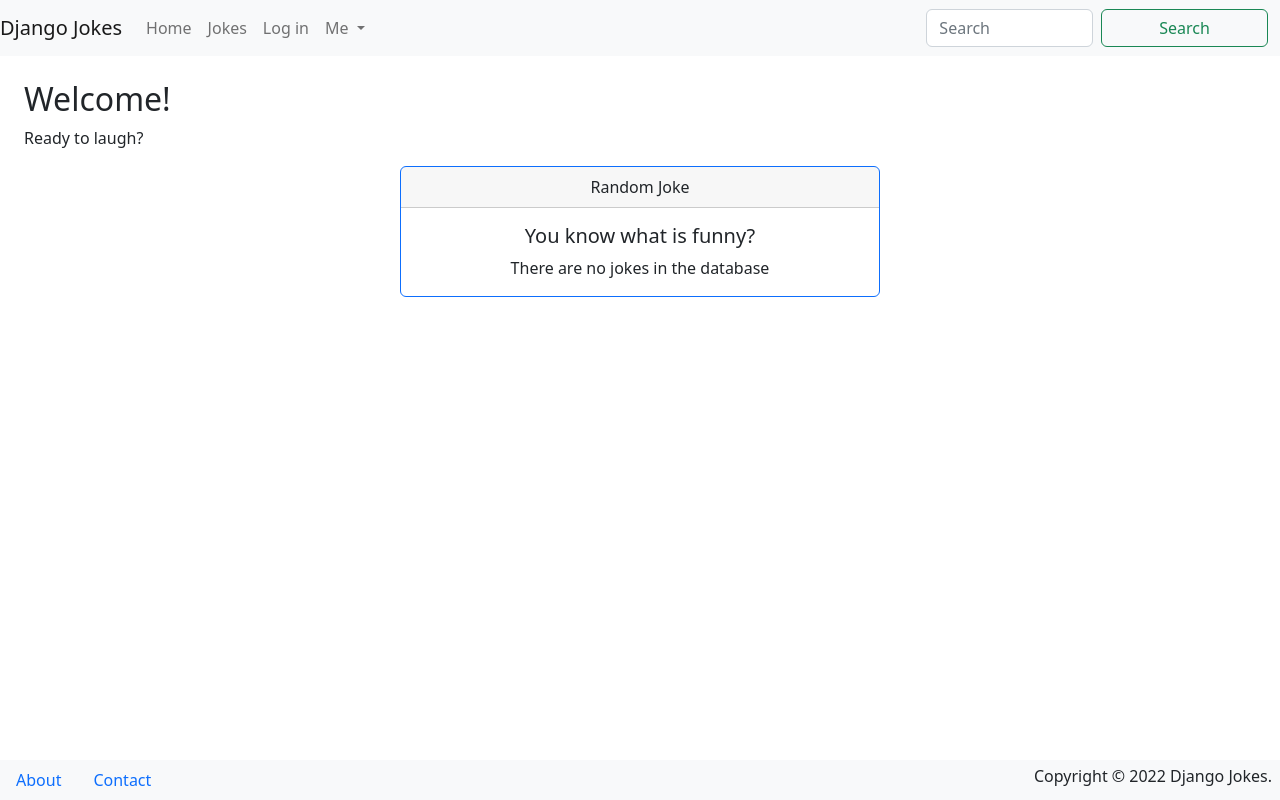
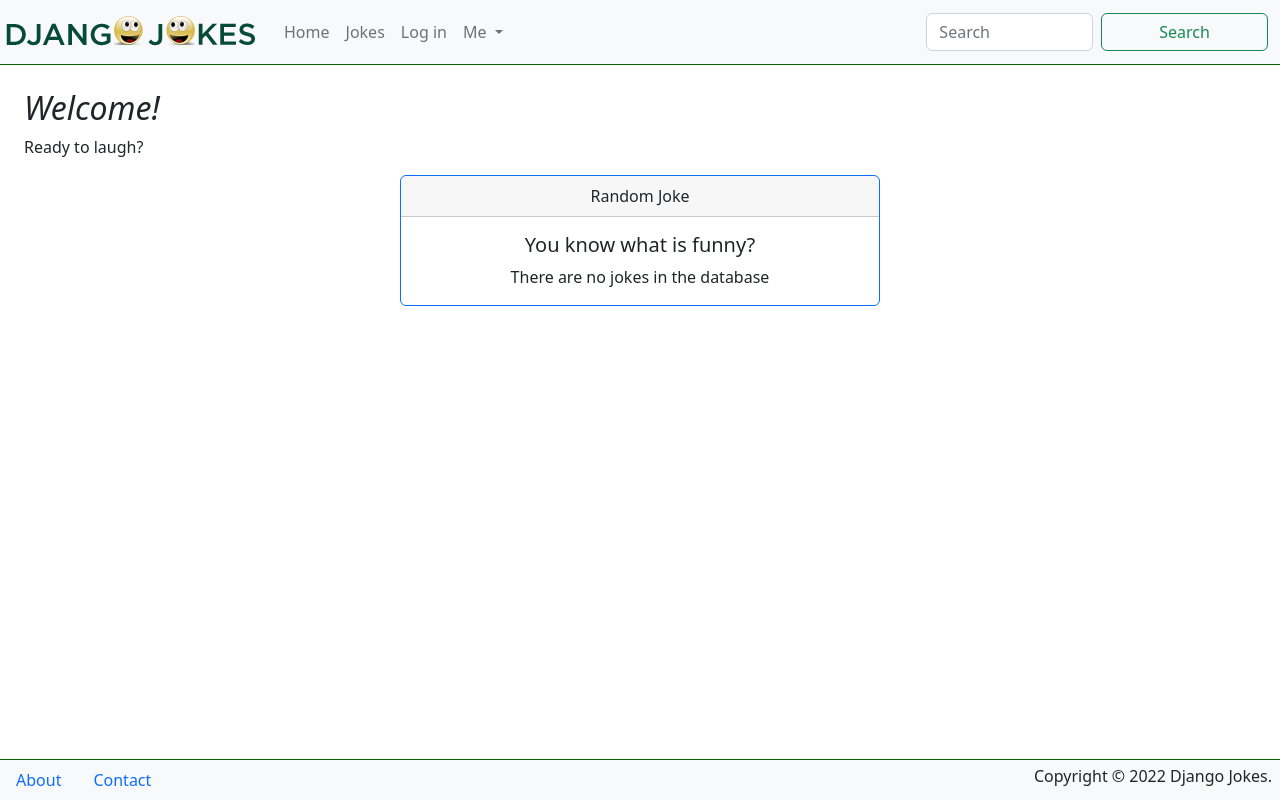
Before and after one commit to ryanstokes21/djangojokes.com, a Django app: page / in a window 1280 px wide. Run offline with Django 5.2, Linux system fonts and the light colour scheme; data that the repository does not hold is empty; some libraries are stand-ins or nearby versions.

Commit message:
add static files

```diff
--- a/djangojokes/settings.py
+++ b/djangojokes/settings.py
@@ -121,6 +121,10 @@ USE_TZ = True
 
 STATIC_URL = 'static/'
 
+STATICFILES_DIRS = [
+    BASE_DIR / 'static'
+]
+
 
 # Email
 # https://docs.djangoproject.com/en/6.1/topics/email/#topic-email-configuration
--- /dev/null
+++ b/static/css/main.css
@@ -0,0 +1,15 @@
+body {
+  padding-bottom: 50px;
+}
+
+footer {
+  border-top: 1px solid darkgreen;
+}
+
+header {
+  border-bottom: 1px solid darkgreen;
+}
+
+h2 {
+  font-style: italic;
+}
--- a/templates/_base.html
+++ b/templates/_base.html
@@ -1,3 +1,4 @@
+{% load static %}
 <!DOCTYPE html>
 <html lang="en">
   <head>
@@ -6,12 +7,16 @@
     <link href="https://cdn.jsdelivr.net/npm/bootstrap@5.2.1/dist/css/bootstrap.min.css" rel="stylesheet" integrity="sha384-iYQeCzEYFbKjA/T2uDLTpkwGzCiq6soy8tYaI1GyVh/UjpbCx/TYkiZhlZB6+fzT" crossorigin="anonymous">
     <script src="https://kit.fontawesome.com/ddeba12554.js" crossorigin="anonymous"></script>
     <!-- ADD FONT AWESOME FROM https://fontawesome.com/ -->
+     <link rel="shortcut icon" type="image/png" href="{% static 'images/favicon.png' %}">
+     <link rel="stylesheet" href="{% static 'css/main.css' %}">
     <title>{% block title %}{% endblock %} | Django Jokes</title>
   </head>
   <body>
     <header>
       <nav class="navbar navbar-expand-lg navbar-light bg-light">
-        <a class="navbar-brand" href="{% url 'pages:homepage' %}">Django Jokes</a>
+        <a class="navbar-brand" href="{% url 'pages:homepage' %}">
+          <img src="{% static 'images/logo.png' %}" alt="logo" class="img-fluid">
+        </a>
         <button class="navbar-toggler" type="button" data-toggle="collapse"
           data-target="#navbarSupportedContent" aria-expanded="false"
           aria-controls="navbarSupportedContent" aria-label="Toggle navigation">
```
Also changed, not shown: static/images/favicon.png (added), static/images/logo.png (added).
